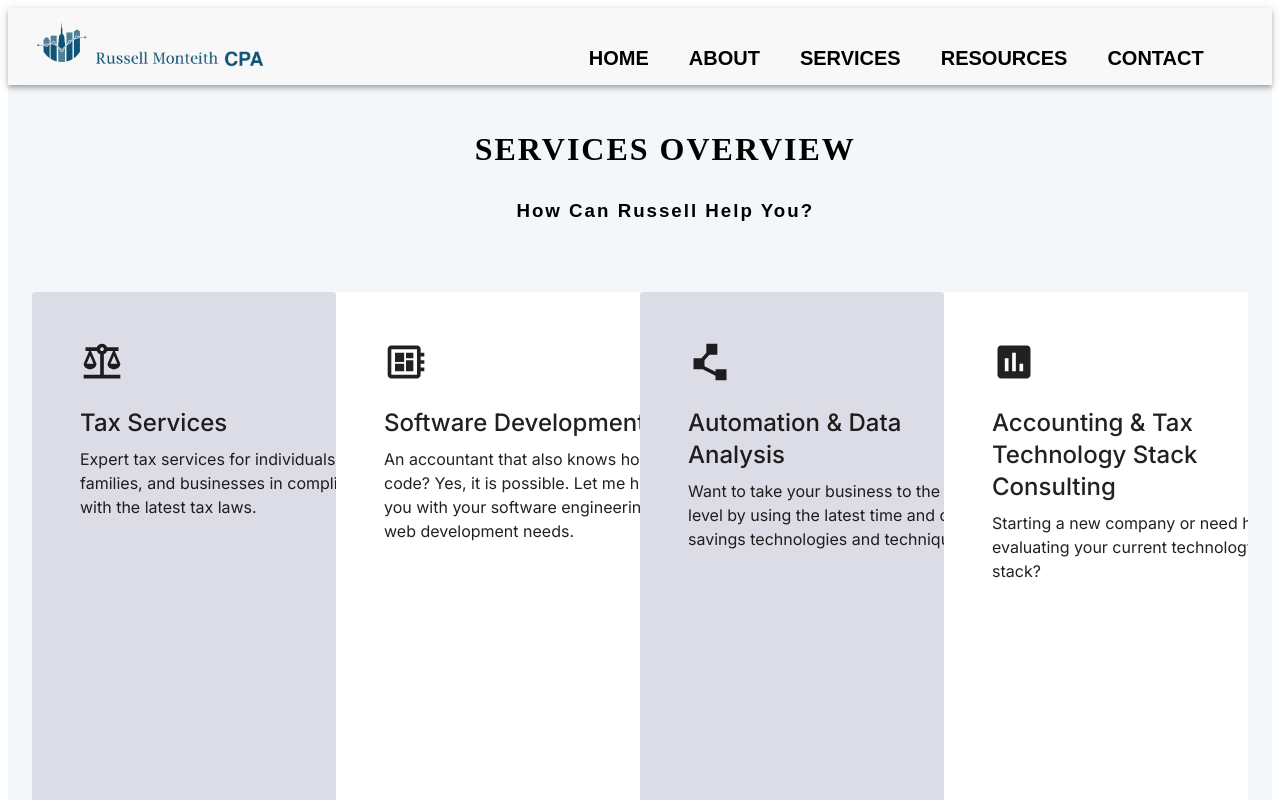
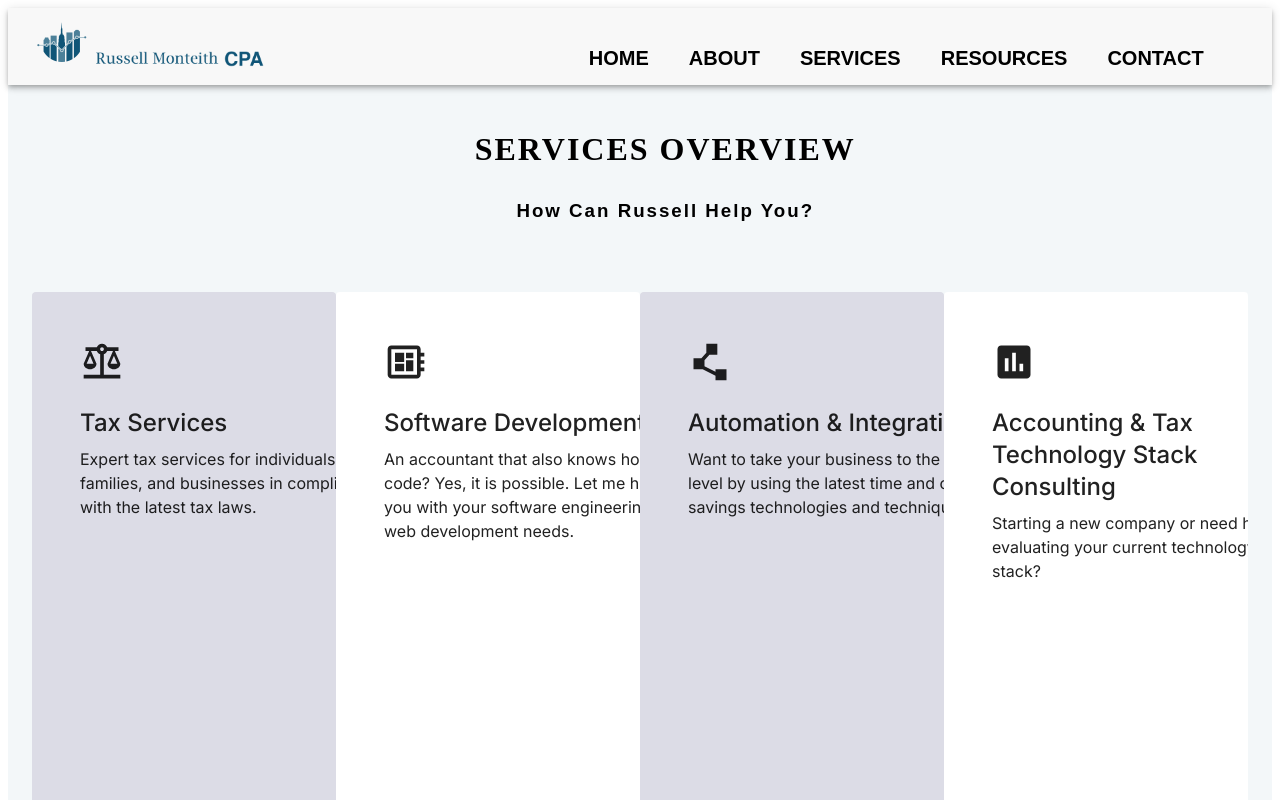
Before and after one commit to russelltheprogrammer/monteithtaxcpanext, a Next.js app: page /servicesoverview in a window 1280 px wide. Shown: the top 800 px of the page. Built offline with nearby package versions, Linux system fonts and the light colour scheme; a web font is replaced by a local one.

Commit message:
update services section

```diff
--- a/pages/servicesoverview.js
+++ b/pages/servicesoverview.js
@@ -67,12 +67,12 @@ const ServicesOverview = () => {
     },
     {
       id: 3,
-      title: 'Automation & Data Analysis',
+      title: 'Automation & Integrations',
       description: 'Want to take your business to the next level by using the latest time and cost savings technologies and techniques?',
       learnMore: true,
-      learnMoreText: `If you clicked "Learn More" then I hope that answer is YES! I have experience working with Robotic Process Automation (RPA), API integrations, and data analysis.
-      I have partnerships with some of the best accounting technology companies in the industry that specialize in these areas. Let me help you take your business to the next level by
-      automating your repetitive tasks to save you time and by cleansing your dirty data so that you can make better business decisions.`,
+      learnMoreText: `If you clicked "Learn More" then I hope that answer is YES! I have experience working with custom developed Python robots, Robotic Process Automation (RPA), and
+      API integrations. I have partnerships with some of the best accounting technology companies in the industry that specialize in these areas.
+      Let me help you take your business to the next level by automating your repetitive tasks to save you time so that you can focus on other, more value added areas of your business.`,
       icon: <PolylineIcon sx={iconStyle} />
     },
     {
```
